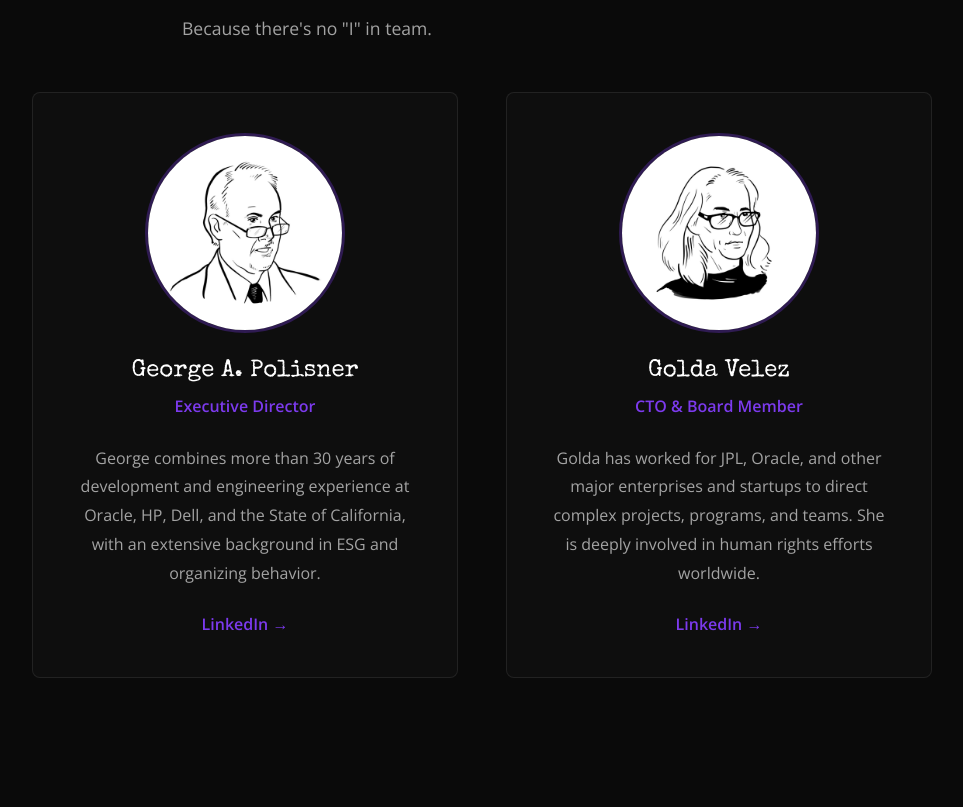
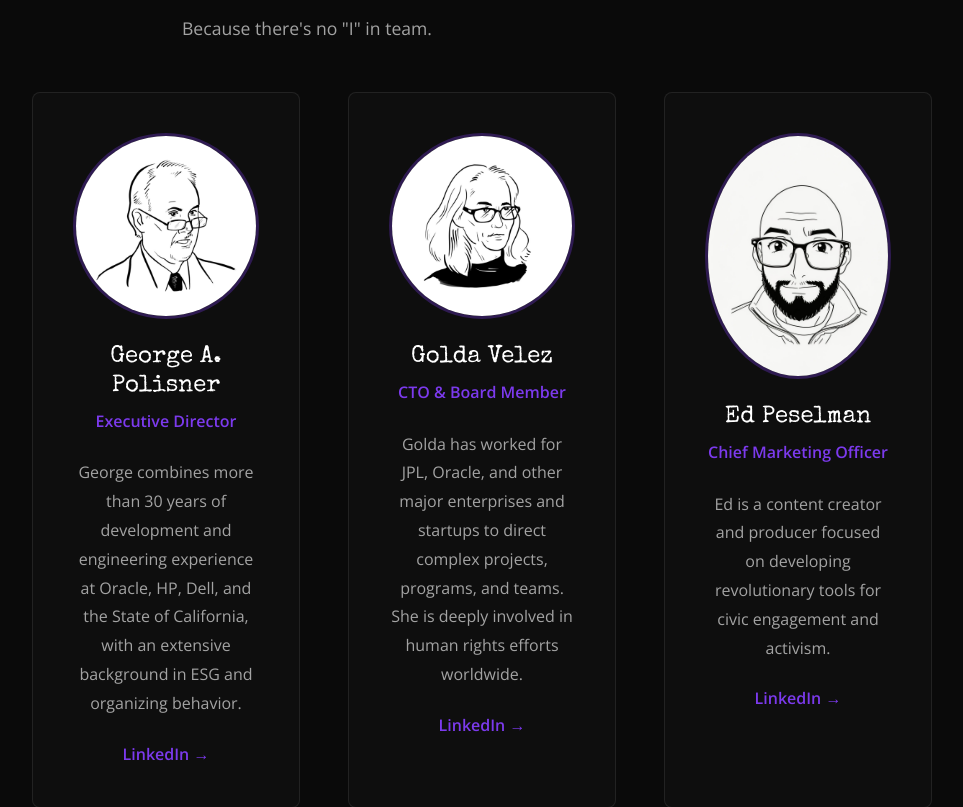
Before and after one commit to CivicWorks/civworks-site, a plain HTML site: page index.html in a window 1280 px wide. Shown: the part 1930-2737 px from the top of the page, without its empty margins (158-1121 px from the left). Drawn offline with nearby package versions, Linux system fonts and the light colour scheme.

Commit message:
Add files via upload

```diff
--- a/index.html
+++ b/index.html
@@ -33,8 +33,15 @@
     max-width: 900px;
     margin: 0 auto;
   }
+  /* 3-member team grid */
+  .team-grid {
+    grid-template-columns: repeat(3, 1fr);
+  }
   @media (max-width: 768px) {
     .testimonial-grid {
+      grid-template-columns: 1fr;
+    }
+    .team-grid {
       grid-template-columns: 1fr;
     }
   }
@@ -143,6 +150,14 @@
         <p class="team-bio">Golda has worked for JPL, Oracle, and other major enterprises and startups to direct complex projects, programs, and teams. She is deeply involved in human rights efforts worldwide.</p>
         <a href="https://www.linkedin.com/in/goldavelez/" target="_blank" class="team-link">LinkedIn →</a>
       </div>
+
+      <div class="team-card">
+        <img src="images/ed_p.png" alt="Ed Peselman" class="team-portrait">
+        <h3>Ed Peselman</h3>
+        <p class="team-role">Chief Marketing Officer</p>
+        <p class="team-bio">Ed is a content creator and producer focused on developing revolutionary tools for civic engagement and activism.</p>
+        <a href="https://www.linkedin.com/in/edward-peselman-9a614b1/" target="_blank" class="team-link">LinkedIn →</a>
+      </div>
     </div>
   </div>
 </section>
```
Also changed, not shown: about.html (+19 -0 lines).
